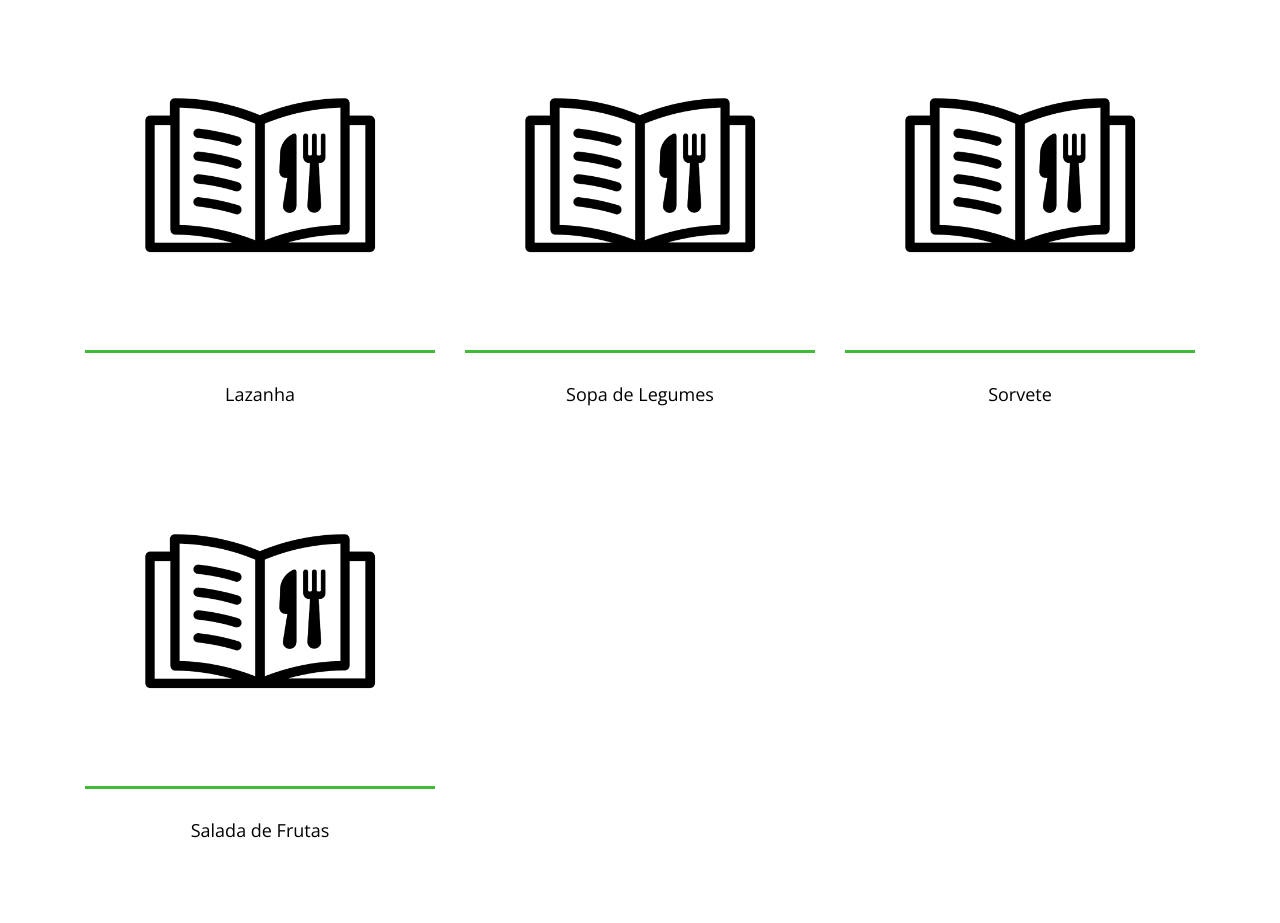
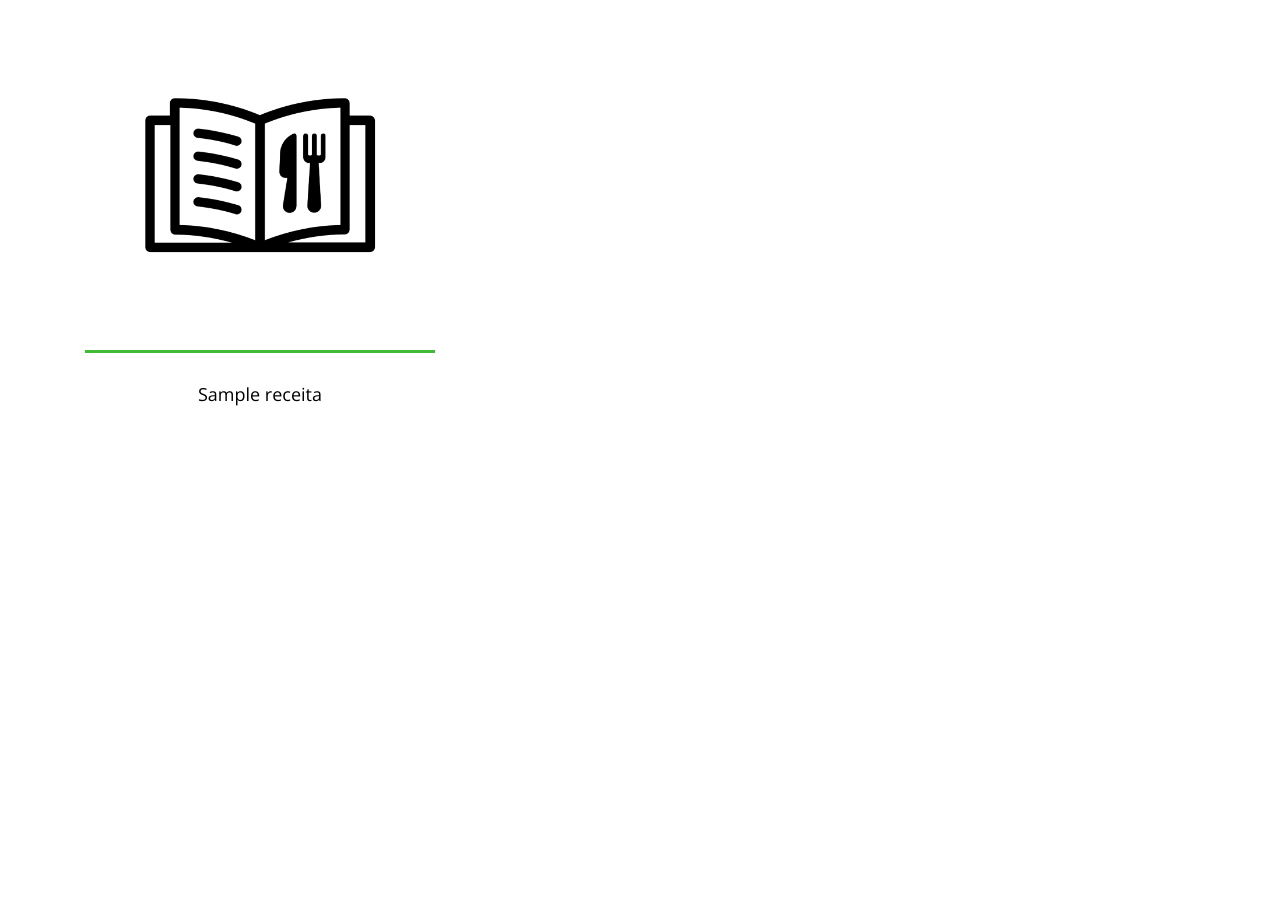
Before and after one commit to Well-199/Django-alura, a Django app: page / in a window 1280 px wide. After the commit the page ends 406 px from the top, so only its background shows below. Run offline with Django 4.2, Linux system fonts and the light colour scheme; tables that the repository leaves empty hold one stand-in row (values such as "Sample post"); some libraries are stand-ins or nearby versions.

Commit message:
get objects all

```diff
--- a/app/templates/index.html
+++ b/app/templates/index.html
@@ -43,21 +43,21 @@
     <section class="best-receipe-area">
         <div class="container">
             <div class="row">
-                <!-- Single Best Receipe Area -->
 
-                {% for chave, nome_da_receita in nome_das_receitas.items %}
+                {% if receitas %}
+                {% for receita in receitas %}
                 <div class="col-12 col-sm-6 col-lg-4">
                     <div class="single-best-receipe-area mb-30">
                         <img src="{% static 'img/bg-img/foto_receita.png' %}" alt="">
                         <div class="receipe-content">
                             <a href="{% url 'receita' %}">
-                                <h5>{{ nome_da_receita }}</h5>
+                                <h5>{{ receita.nome_receita }}</h5>
                             </a>
                         </div>
                     </div>
                 </div>
                 {% endfor %}
-
+                {% endif %}
             </div>
         </div>
     </section>
--- a/app/views.py
+++ b/app/views.py
@@ -1,17 +1,12 @@
 from django.shortcuts import render
-from django.http import HttpResponse
+from .models import Receita
 
 def index(request):
 
-    receitas = {
-        1:'Lazanha',
-        2:'Sopa de Legumes',
-        3:'Sorvete',
-        4:'Salada de Frutas'
-    }
+    receitas = Receita.objects.all()
 
     dados = {
-        'nome_das_receitas': receitas
+        'receitas': receitas
     }
 
     return render(request, 'index.html', dados)
```
Also changed, not shown: README.md.
